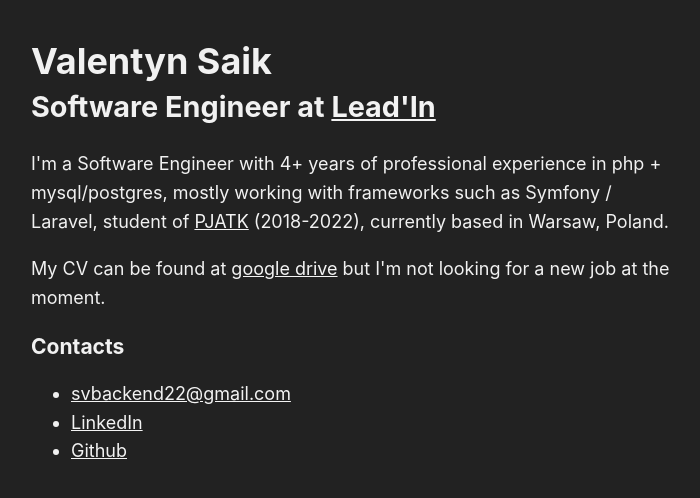
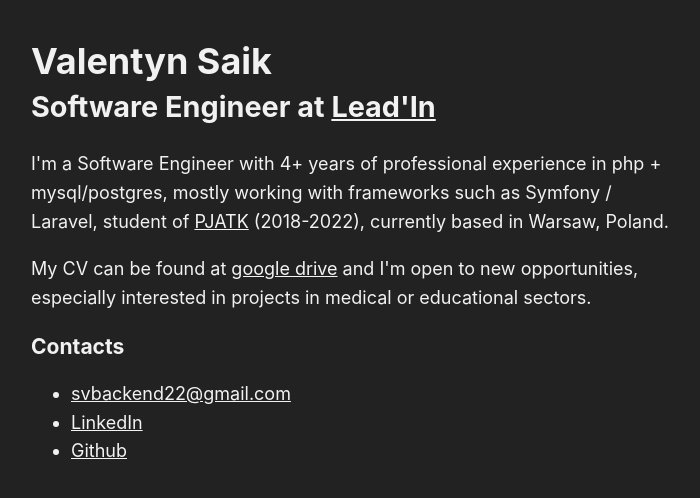
Before and after one commit to svbackend/portfolio, a React (Create React App) app: page / in a window 1280 px wide. Shown: the top 498 px of the page, without its empty margins (284-984 px from the left). Built offline with nearby package versions, Linux system fonts and the light colour scheme.

Commit message:
Removed projects section / updated job search message

```diff
--- a/src/App.tsx
+++ b/src/App.tsx
@@ -12,7 +12,7 @@ const currentEmail:string = 'svbackend22@gmail.com';
 const currentResumeUrl:string = 'https://docs.google.com/document/d/1JnTviLtkWa5Xh-viTocx2DBGnP4Nk31IUkh5z9Yi4GM/edit?usp=sharing';
 const currentLinkedinUrl:string = 'https://www.linkedin.com/in/svbackend/';
 const currentGithubUrl:string = 'https://github.com/svbackend';
-const lookingForJob:boolean = false;
+const lookingForJob:boolean = true;
 
 class App extends Component {
   render() {
@@ -31,7 +31,11 @@ class App extends Component {
         </p>
         <p>
           My CV can be found at <a href={currentResumeUrl}>google drive</a>
-          {lookingForJob === false ? " but I\'m not looking for a new job at the moment." : " and I'm open to new opportunities!"}
+          {
+            lookingForJob === false
+            ? " but I'm not looking for a new job at the moment."
+            : " and I'm open to new opportunities, especially interested in projects in medical or educational sectors."
+          }
         </p>
         <h3>Contacts</h3>
         <ul>
```
